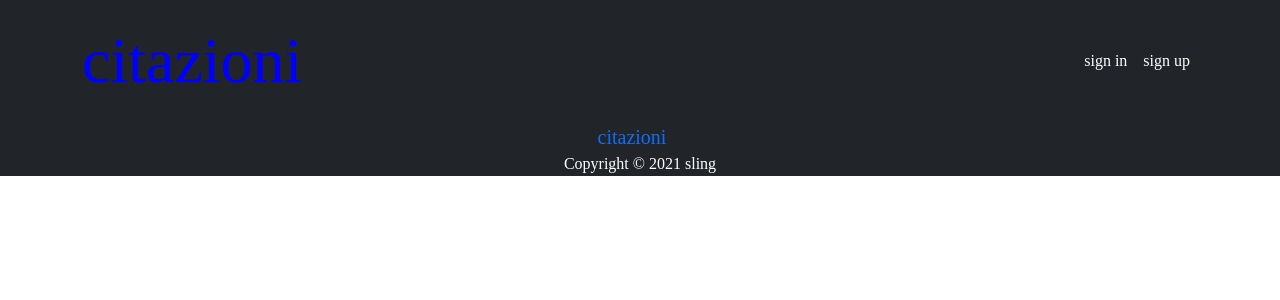
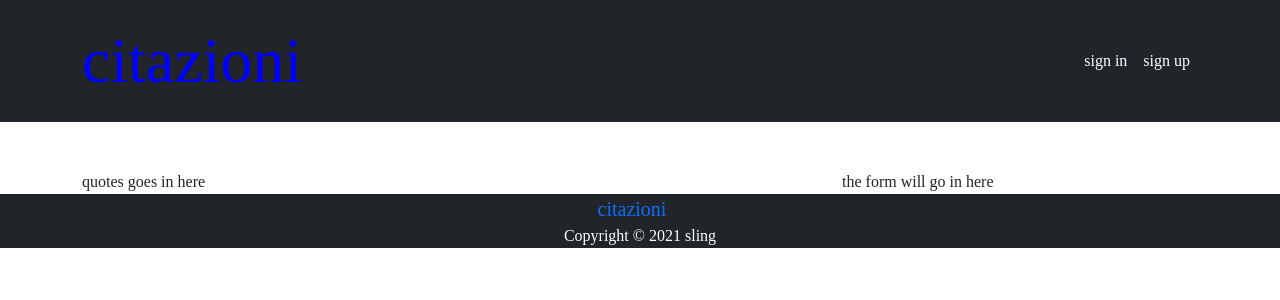
Before and after one commit to sling254/Quote-ratings, an Angular app: page / in a window 1280 px wide. Shown: the top 300 px of the page. Built offline with nearby package versions, Linux system fonts and the light colour scheme; a web font is replaced by a local one.

Commit message:
add grid structure for quote component

```diff
--- a/src/app/app.component.html
+++ b/src/app/app.component.html
@@ -1,2 +1,3 @@
 <app-navbar></app-navbar>
+<app-quote></app-quote>
 <app-footer></app-footer>
--- a/src/app/components/quote/quote.component.html
+++ b/src/app/components/quote/quote.component.html
@@ -1 +1,13 @@
-<p>quote works!</p>
+<div class="container mt-5">
+    <div class="row">
+        <div class="col-md-8">
+            quotes goes in here
+        </div>
+        <div class="col-md-4">
+            the form will go in here
+        </div>
+
+    </div>
+
+
+</div>
```
